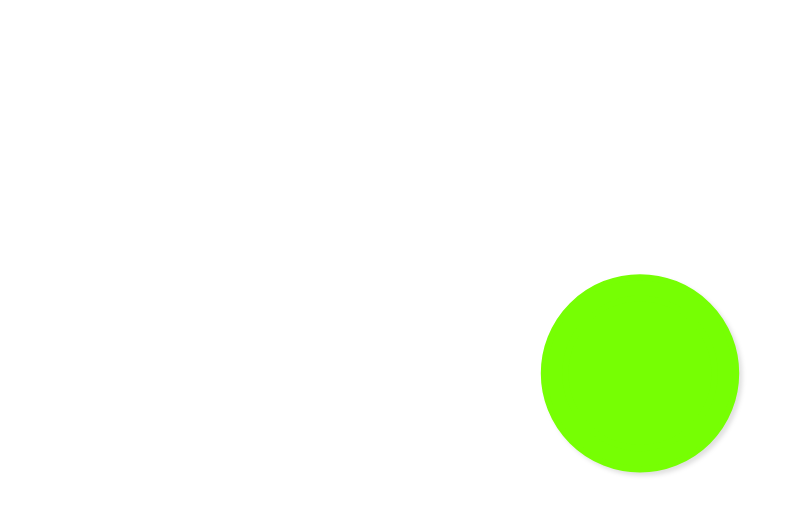
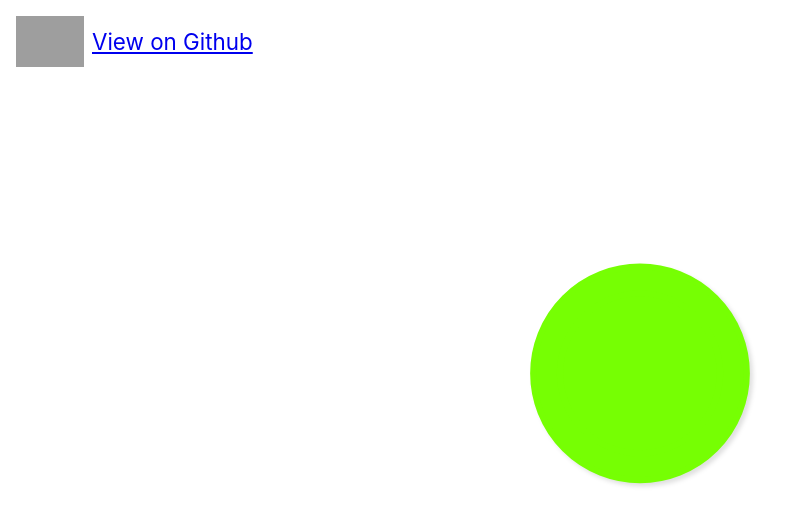
Before and after one commit to agaricide/svg-metaballs, a React (Create React App) app in the folder react-svg-metaball/: page / in a window 1280 px wide. Shown: the top 526 px of the page, without its empty margins (0-801 px from the left). Built offline with nearby package versions, Linux system fonts and the light colour scheme; grey boxes are pictures that could not be loaded.

Commit message:
Made goo draggable

```diff
--- a/react-svg-metaball/src/App.css
+++ b/react-svg-metaball/src/App.css
@@ -6,4 +6,27 @@ svg * {
 g {
   filter: drop-shadow(3px 3px 2px rgba(0, 0, 0, 0.12));
   stroke-width: 6;
+  cursor: grab;
 }
+
+g.grabbing {
+  cursor: grabbing;
+}
+
+a {
+  position: absolute;
+  padding: 16px;
+  display: flex;
+  align-items: center;
+  justify-content: center;
+  font-size: 1.4rem;
+}
+
+a.grabbing {
+  z-index: -1;
+}
+
+img {
+  width: 68px;
+  padding-right: 8px;
+}
--- a/react-svg-metaball/src/App.tsx
+++ b/react-svg-metaball/src/App.tsx
@@ -1,43 +1,54 @@
-import React, { useState, useRef } from "react";
+import React, { useState, useRef, Fragment } from "react";
 import { toSVGCoord } from "./metaball/utils/dom";
 import { Point } from "./metaball/types/Point";
 import makeGoo from "./metaball/metaball";
 import { Spring, config } from "react-spring/renderprops";
+import GithubBadge from "./github-badge";
 
 import "./App.css";
 
 const STARTING_POINT: Point = [600, 350];
-const R1 = 90;
-const R2 = 70;
+const R1 = 100;
+const R2 = 75;
 
 const App: React.FC = () => {
   const [mouseCoord, setMouseCoord] = useState(STARTING_POINT);
+  const [isMouseDown, setMouseDown] = useState(false);
   const gEl = useRef<SVGGElement>(null);
   const svgEl = useRef<SVGSVGElement>(null);
 
   const handleMouseMove = (event: React.MouseEvent) => {
-    if (!svgEl.current || !gEl.current) return;
+    if (!svgEl.current || !gEl.current || !isMouseDown) return;
     setMouseCoord(toSVGCoord(event, svgEl.current, gEl.current));
   };
 
-  const [x, y] = mouseCoord;
+  const grabbingClassName = isMouseDown ? "grabbing" : "";
 
   return (
-    <svg viewBox="0 0 1200 1200" ref={svgEl} onMouseMove={handleMouseMove}>
+    <Fragment>
+      <GithubBadge className={grabbingClassName} />
+      <svg
+        ref={svgEl}
+        viewBox="0 0 1200 1200"
+        onMouseMove={handleMouseMove}
+        onMouseDown={() => setMouseDown(true)}
+        onMouseUp={() => setMouseDown(false)}
+      >
         <Spring
           config={config.molasses}
           from={{ coord: STARTING_POINT }}
-        to={{ coord: [x, y] }}
+          to={{ coord: mouseCoord }}
         >
-        {(animate: any) => (
-          <g ref={gEl}>
-            <circle cx={x} cy={y} r={R1} />
-            <circle cx={animate.coord[0]} cy={animate.coord[1]} r={R2} />
-            <path d={makeGoo(R1, R2, [x, y], animate.coord)} />
+          {animation => (
+            <g ref={gEl} className={grabbingClassName}>
+              <circle cx={mouseCoord[0]} cy={mouseCoord[1]} r={R1} />
+              <circle cx={animation.coord[0]} cy={animation.coord[1]} r={R2} />
+              <path d={makeGoo(R1, R2, mouseCoord, animation.coord)} />
             </g>
           )}
         </Spring>
       </svg>
+    </Fragment>
   );
 };
 
```
Lines whose indentation alone changed are shown as unchanged.
